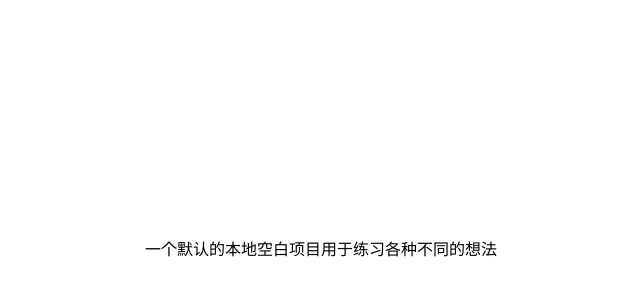
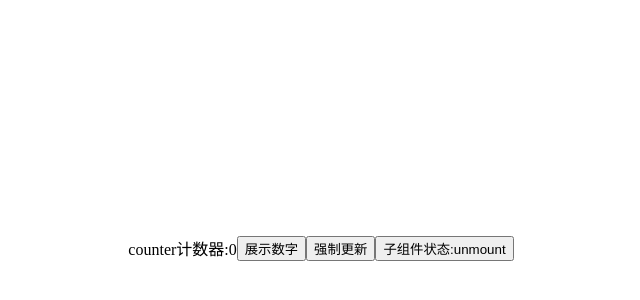
Before and after one commit to gaowujian/practice-react-app, a React app: page / in a window 1280 px wide. Shown: the part 160-460 px from the top of the page, without its empty margins (319-959 px from the left). Built offline with nearby package versions, Linux system fonts and the light colour scheme.

Commit message:
实现4个hooks

```diff
--- a/package.json
+++ b/package.json
@@ -10,6 +10,7 @@
     "@testing-library/user-event": "^7.1.2",
     "@typescript-eslint/eslint-plugin": "^2.10.0",
     "@typescript-eslint/parser": "^2.10.0",
+    "ahooks": "^3.5.2",
     "babel-eslint": "10.1.0",
     "babel-jest": "^24.9.0",
     "babel-loader": "8.1.0",
--- a/src/App.js
+++ b/src/App.js
@@ -1,4 +1,17 @@
 import React from "react";
+import {
+  // useMount,
+  // useUnmount,
+  // useUnmountedRef,
+  useUpdateEffect,
+  useUpdateLayoutEffect,
+} from "ahooks";
+
+import { useEffect } from "react";
+import { useReducer } from "react";
+import { useState } from "react";
+import { useUnmountedRef, useMount, useMemorizedFn, useUnmount } from "./hooks";
+import { useCallback } from "react";
 
 const style = {
   height: "100vh",
@@ -6,8 +19,65 @@ const style = {
   justifyContent: "center",
   alignItems: "center",
 };
+function Child() {
+  useMount(() => {
+    console.log("挂载的时候，需要执行的函数");
+  });
+
+  useUpdateLayoutEffect(() => {
+    console.log("只在更新的时候，执行useUpdateLayoutEffect");
+  });
+
+  console.log("render函数");
+
+  useEffect(() => {
+    console.log("挂载和更新的时候，执行useEffect");
+  });
+  useUpdateEffect(() => {
+    console.log("只在更新的时候，执行useUpdateEffect");
+  });
+  useUnmount(() => {
+    console.log("卸载的时候，需要执行的函数");
+  });
+  // const unmountedRef = useUnmountedRef();
+  // console.log("unmountedRef.current:", unmountedRef.current);
+  // useEffect(() => {
+  //   setTimeout(() => {
+  //     if (!unmountedRef.current) {
+  //       alert("当前组件是存在状态");
+  //     } else {
+  //       alert("已经卸载了，不能异步设置state");
+  //     }
+  //   }, 3000);
+  // }, [unmountedRef]);
+  return <span>子组件</span>;
+}
+let last;
+let showNum;
 function App() {
-  return <div style={style}>一个默认的本地空白项目用于练习各种不同的想法</div>;
+  const [num, forceUpdate] = useReducer((count) => count + 1, 0);
+
+  const [childVisible, setChildVisible] = useState(false);
+
+  const showNum = useMemorizedFn(function () {
+    alert(num);
+  });
+
+  return (
+    <div style={style}>
+      {childVisible && <Child />}
+      <div>counter计数器:{num}</div>
+      <button onClick={showNum}>展示数字</button>
+      <button onClick={forceUpdate}>强制更新</button>
+      <button
+        onClick={() => {
+          setChildVisible(!childVisible);
+        }}
+      >
+        子组件状态:{childVisible ? "mount" : "unmount"}
+      </button>
+    </div>
+  );
 }
 
 export default App;
--- /dev/null
+++ b/src/hooks/index.js
@@ -0,0 +1,4 @@
+export { default as useUnmountedRef } from "./useUnmountedRef";
+export { default as useMount } from "./useMount";
+export { default as useMemorizedFn } from "./useMemorizedFn";
+export { default as useUnmount } from "./useUnmount";
--- /dev/null
+++ b/src/hooks/useMemorizedFn.js
@@ -0,0 +1,17 @@
+import { useMemo } from "react";
+import { useRef } from "react";
+
+// 可以反应一个组件是否卸载，卸载了为true，没有卸载是false
+function useMemorizedFn(fn) {
+  const memorizedFnRef = useRef(fn);
+  // todo为什么不是用如下
+  // ref.current = fn;
+
+  memorizedFnRef.current = useMemo(() => fn, [fn]);
+
+  return function (...args) {
+    memorizedFnRef.current(...args);
+  };
+}
+
+export default useMemorizedFn;
--- /dev/null
+++ b/src/hooks/useMount.js
@@ -0,0 +1,11 @@
+import { useEffect } from "react";
+
+// 可以反应一个组件是否卸载，卸载了为true，没有卸载是false
+function useMount(cb) {
+  /*  eslint-disable */
+  useEffect(() => {
+    cb();
+  }, []);
+}
+
+export default useMount;
--- /dev/null
+++ b/src/hooks/useUnmount.js
@@ -0,0 +1,13 @@
+import { useEffect } from "react";
+
+// 可以反应一个组件是否卸载，卸载了为true，没有卸载是false
+function useUnmount(cb) {
+  /*  eslint-disable */
+  useEffect(() => {
+    return () => {
+      cb();
+    };
+  }, []);
+}
+
+export default useUnmount;
--- /dev/null
+++ b/src/hooks/useUnmountedRef.js
@@ -0,0 +1,17 @@
+import { useEffect, useRef } from "react";
+
+// 可以反应一个组件是否卸载，卸载了为true，没有卸载是false
+function useUnmountedRef() {
+  const ref = useRef(false);
+
+  useEffect(() => {
+    ref.current = false;
+    return () => {
+      ref.current = true;
+    };
+  }, []);
+
+  return ref;
+}
+
+export default useUnmountedRef;
```
Also changed, not shown: 1 other file (tests, documents, lock files or other folders).
